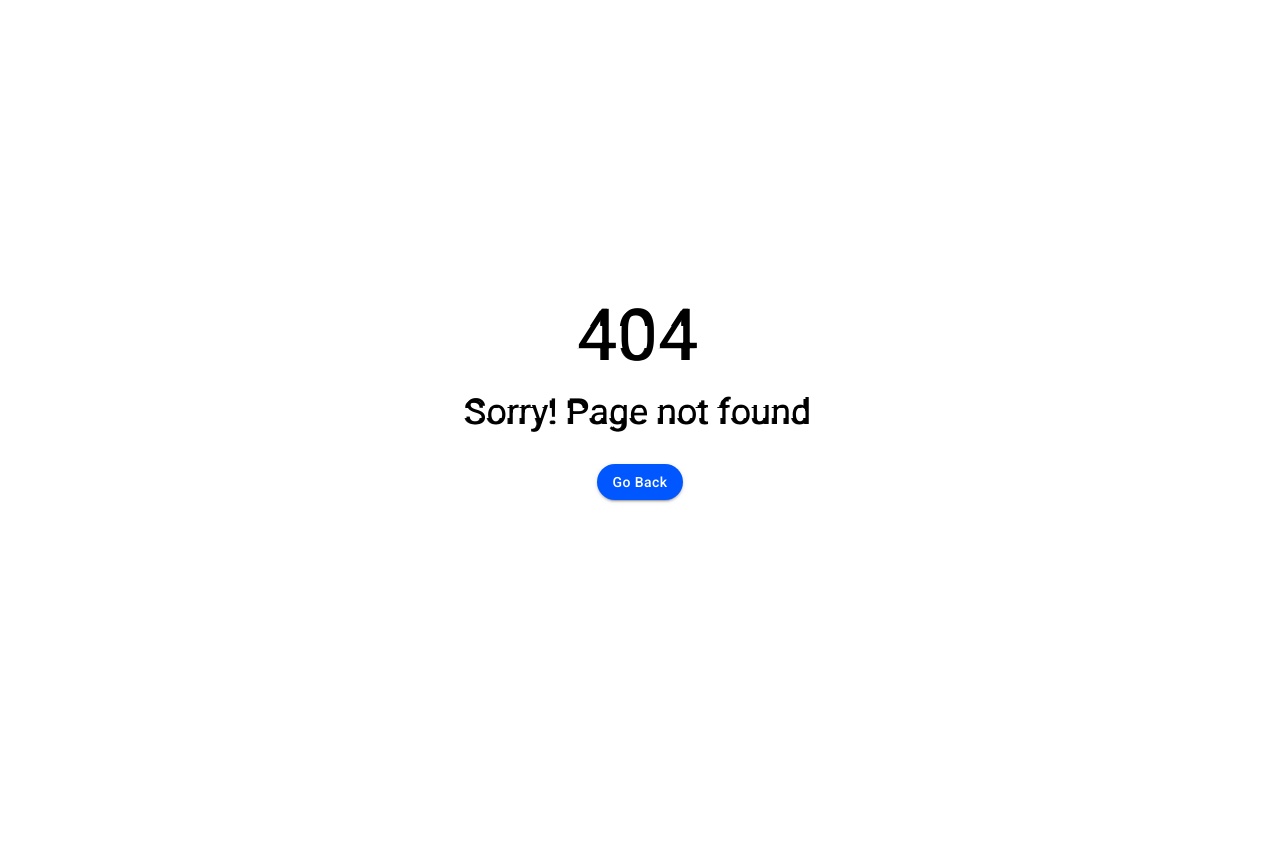
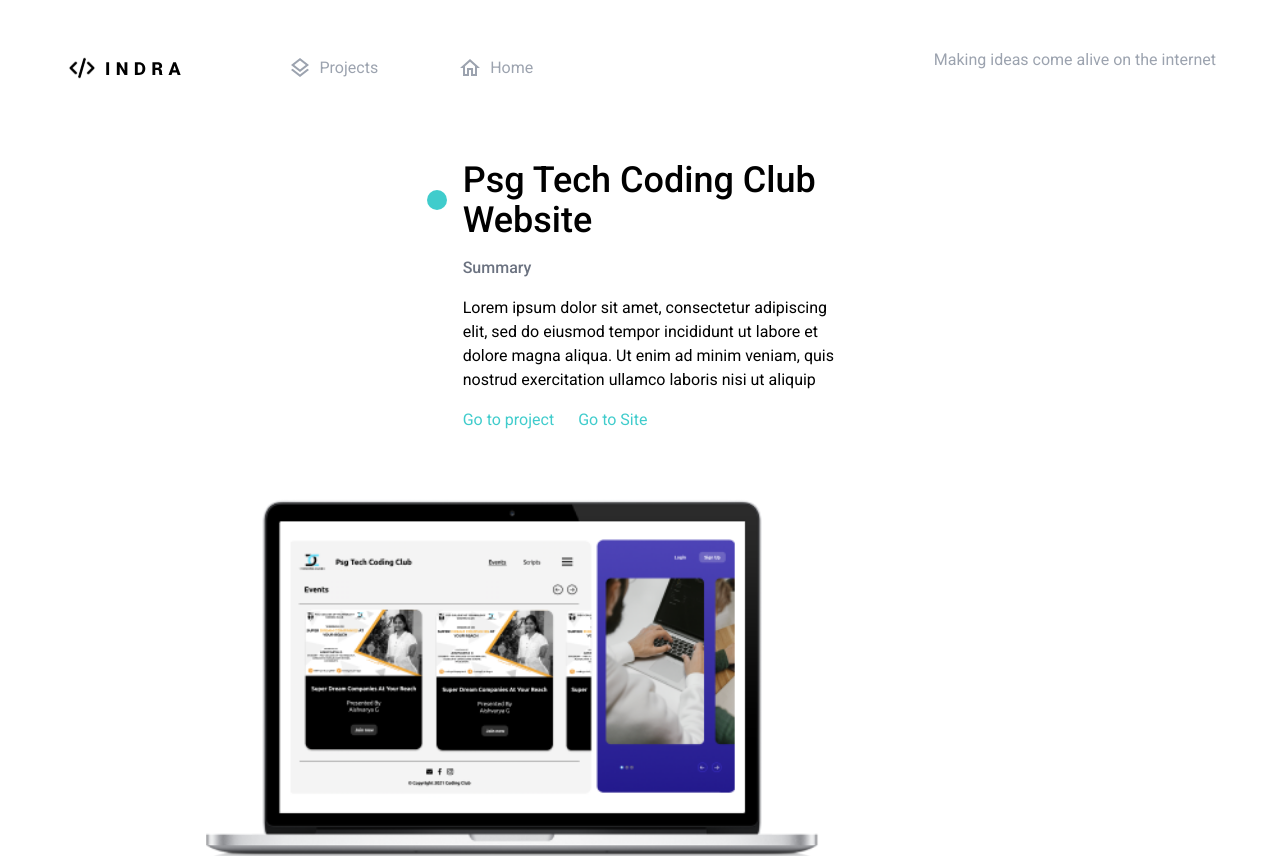
Before and after one commit to indra-g/Portfolio-Website, a React (Create React App) app in the folder Client/: page /projectDetail/p1 in a window 1280 px wide. Before the commit this address had no page. Shown: the top 856 px of the page. Before the commit the page ends 800 px from the top, so only its background shows below. Built offline with nearby package versions, Linux system fonts and the light colour scheme.

Commit message:
Project Details For Desktop Completed

```diff
--- a/Client/src/App.tsx
+++ b/Client/src/App.tsx
@@ -11,7 +11,7 @@
     <Routes>
       <Route path="/" element={<Home />} />
       <Route path="/projects" element={<Projects />} />
-      <Route path="/projectDetails" element={<ProjectDetails />} />
+      <Route path="/projectDetail/:projectId" element={<ProjectDetails />} />
       <Route path="*" element={<NotFound />} />
     </Routes>
   );
--- a/Client/src/components/Home/recentWork/CarousalItem.tsx
+++ b/Client/src/components/Home/recentWork/CarousalItem.tsx
@@ -1,16 +1,21 @@
 import codingClub from "../../../assets/pngs/CodingClub.png";
 import { Link } from "react-router-dom";
 
-const CarouselItems = () => {
+const CarouselItems: React.FC<{
+  id: string;
+  name: string;
+  type: string;
+  year: number;
+}> = (props) => {
   return (
     <div className="h-full flex flex-col justify-evenly lg:flex lg:flex-row items-center lg:justify-center">
       <div className="w-72 order-2 text-center lg:text-left lg:order-1 align-top">
-        <h1 className="text-3xl lg:text-5xl my-2">Psg Tech Coding Club </h1>
-        <p className="text-gray-400 text-sm my-2">WEBSITE</p>
-        <p className=" my-2">2021</p>
+        <h1 className="text-3xl lg:text-5xl my-2">{props.name} </h1>
+        <p className="text-gray-400 text-sm my-2">{props.type}</p>
+        <p className=" my-2">{props.year}</p>
         <Link
           className="text-secondary hover:underline my-2"
-          to="/ProjectDetails"
+          to={`/projectDetail/${props.id}`}
         >
           View Project
         </Link>
--- a/Client/src/components/Home/recentWork/Carousel.tsx
+++ b/Client/src/components/Home/recentWork/Carousel.tsx
@@ -7,6 +7,51 @@
 import "swiper/css/scrollbar";
 import "swiper/css/mousewheel";
 import "swiper/css/navigation";
+
+const Dummy_RecentProjects = [
+  {
+    id: "p1",
+    name: "Psg Tech Coding Club Website1",
+    type: "Website",
+    year: 2021,
+  },
+  {
+    id: "p2",
+    name: "Psg Tech Coding Club Website2",
+    type: "Website",
+    year: 2021,
+  },
+  {
+    id: "p3",
+    name: "Psg Tech Coding Club Website3",
+    type: "Website",
+    year: 2021,
+  },
+  {
+    id: "p4",
+    name: "Psg Tech Coding Club Website4",
+    type: "Website",
+    year: 2021,
+  },
+  {
+    id: "p5",
+    name: "Psg Tech Coding Club Website5",
+    type: "Website",
+    year: 2021,
+  },
+  {
+    id: "p6",
+    name: "Psg Tech Coding Club Website6",
+    type: "Website",
+    year: 2021,
+  },
+  {
+    id: "p7",
+    name: "Psg Tech Coding Club Website7",
+    type: "Website",
+    year: 2021,
+  },
+];
 
 const Carousel = () => {
   return (
@@ -23,12 +68,18 @@
         modules={[Scrollbar, Keyboard, Navigation]}
         className="mySwiper"
       >
-        <SwiperSlide>
-          <CarouselItem />
-        </SwiperSlide>
-        <SwiperSlide>
-          <CarouselItem />
-        </SwiperSlide>
+        {Dummy_RecentProjects.map((project) => {
+          return (
+            <SwiperSlide key={project.id}>
+              <CarouselItem
+                name={project.name}
+                id={project.id}
+                year={project.year}
+                type={project.type}
+              />
+            </SwiperSlide>
+          );
+        })}
       </Swiper>
     </>
   );
--- a/Client/src/components/Projects/NavBar.tsx
+++ b/Client/src/components/NavBar.tsx
@@ -1,19 +1,28 @@
-import { Link } from "react-router-dom";
+import { NavLink, Link } from "react-router-dom";
 
-import logo from "../../assets/svgs/logo.svg";
+import logo from "../assets/svgs/logo.svg";
 import LayersOutlinedIcon from "@mui/icons-material/LayersOutlined";
 import HomeOutlinedIcon from "@mui/icons-material/HomeOutlined";
 
-const NavBar = () => {
+const NavBar: React.FC<{ text: string }> = (props) => {
   return (
     <nav className="flex items-center justify-between">
       <div className="flex justify-evenly items-center h-max mt-4 w-screen lg:w-1/2">
         <img src={logo} alt={logo} />
         <div className="flex">
-          <button className="flex my-10 mx-2 md:m-10 font-regular space-x-2 text-gray-700  font-roboto items-center">
-            <LayersOutlinedIcon />
-            <h6>Projects</h6>
-          </button>
+          <NavLink
+            className={(navData) =>
+              navData.isActive
+                ? "text-gray-700"
+                : "text-gray-400 hover:text-gray-700 transition duration-300 font-regular"
+            }
+            to="/projects"
+          >
+            <button className="flex my-10 mx-2 md:m-10 font-regular space-x-2 font-roboto items-center">
+              <LayersOutlinedIcon />
+              <h6>Projects</h6>
+            </button>
+          </NavLink>
           <Link
             to="/"
             className="flex my-10 mx-2 md:mx-10 font-regular space-x-2 text-gray-400 hover:text-gray-700 transition duration-300 font-roboto"
@@ -24,7 +33,7 @@
         </div>
       </div>
       <p className="hidden lg:flex text-gray-400 hover:text-gray-700 transition duration-300 font-roboto mr-16">
-        Bringing ideas of life
+        {props.text}
       </p>
     </nav>
   );
--- /dev/null
+++ b/Client/src/components/ProjectDetails/ProjectDetails.tsx
@@ -0,0 +1,66 @@
+import { useParams, Link } from "react-router-dom";
+
+import CodingClub from "../../assets/pngs/CodingClub.png";
+import NavBar from "../NavBar";
+import Footer from "../Footer";
+
+const ProjectDetails: React.FC = (props) => {
+  const { projectId } = useParams();
+  return (
+    <>
+      <NavBar text="Making ideas come alive on the internet" />
+      <div className="flex flex-col mx-auto items-center py-10">
+        <div className="w-1/3">
+          <div className="flex items-center space-x-4">
+            <div className="h-5 w-5 rounded-full flex-shrink-0 bg-secondary"></div>
+            <h1 className="text-4xl font-medium font-roboto">
+              Psg Tech Coding Club Website
+            </h1>
+          </div>
+          <div className="ml-9">
+            <p className="my-4 text-gray-500 font-medium font-roboto">
+              Summary
+            </p>
+            <p className="my-4 font-roboto">
+              Lorem ipsum dolor sit amet, consectetur adipiscing elit, sed do
+              eiusmod tempor incididunt ut labore et dolore magna aliqua. Ut
+              enim ad minim veniam, quis nostrud exercitation ullamco laboris
+              nisi ut aliquip
+            </p>
+            <div className="flex space-x-6 my-4">
+              <Link
+                to="./"
+                className="text-secondary hover:underline font-roboto"
+              >
+                Go to project
+              </Link>
+              <Link
+                to="./"
+                className="text-secondary hover:underline font-roboto"
+              >
+                Go to Site
+              </Link>
+            </div>
+          </div>
+        </div>
+        <img
+          className="my-10 relative right-32 h-96"
+          src={CodingClub}
+          alt="projectImg"
+        />
+        <p className="my-4 font-roboto w-1/3 relative right-32">
+          Lorem ipsum dolor sit amet, consectetur adipiscing elit, sed do
+          eiusmod tempor incididunt ut labore et dolore
+        </p>
+        <img
+          className="my-10 relative left-24 h-96"
+          src={CodingClub}
+          alt="projectImg"
+        />
+        <Footer />
+      </div>
+    </>
+  );
+};
+
+export default ProjectDetails;
--- a/Client/src/components/Projects/ProjectItems.tsx
+++ b/Client/src/components/Projects/ProjectItems.tsx
@@ -14,7 +14,10 @@
       <h1 className="font-medium text-xl mb-8">{props.name}</h1>
       <h1 className="font-normal my-6 mx-2">{props.description}</h1>
       <div className="my-6">
-        <Link className="text-secondary hover:underline" to="/projectDetails">
+        <Link
+          className="text-secondary hover:underline"
+          to={`/projectDetail/${props.id}`}
+        >
           View Project
         </Link>
       </div>
--- a/Client/src/components/Projects/Projects.tsx
+++ b/Client/src/components/Projects/Projects.tsx
@@ -1,6 +1,6 @@
-import NavBar from "./NavBar";
+import NavBar from "../NavBar";
 import ProjectItems from "./ProjectItems";
-import Footer from "./Footer";
+import Footer from "../Footer";
 
 const Dummy_Projects = [
   {
@@ -50,7 +50,7 @@
 const Projects = () => {
   return (
     <div className="h-screen text-center">
-      <NavBar />
+      <NavBar text="Bringing ideas of life" />
       <h1 className="text-4xl font-roboto font-medium">My Projects</h1>
       <div
         style={{ height: "65%" }}
--- a/Client/src/pages/ProjectDetails.tsx
+++ b/Client/src/pages/ProjectDetails.tsx
@@ -1,5 +1,13 @@
+import Contact from "../components/Contact/Contact";
+import ProjectDetailsComp from "../components/ProjectDetails/ProjectDetails";
+
 const ProjectDetails = () => {
-  return <h1>This is Project Details Page</h1>;
+  return (
+    <>
+      <Contact />
+      <ProjectDetailsComp />
+    </>
+  );
 };
 
 export default ProjectDetails;
```
Also changed, not shown: Client/src/components/Footer.tsx (renamed from Client/src/components/Projects/Footer.tsx, +4 -4 lines).
